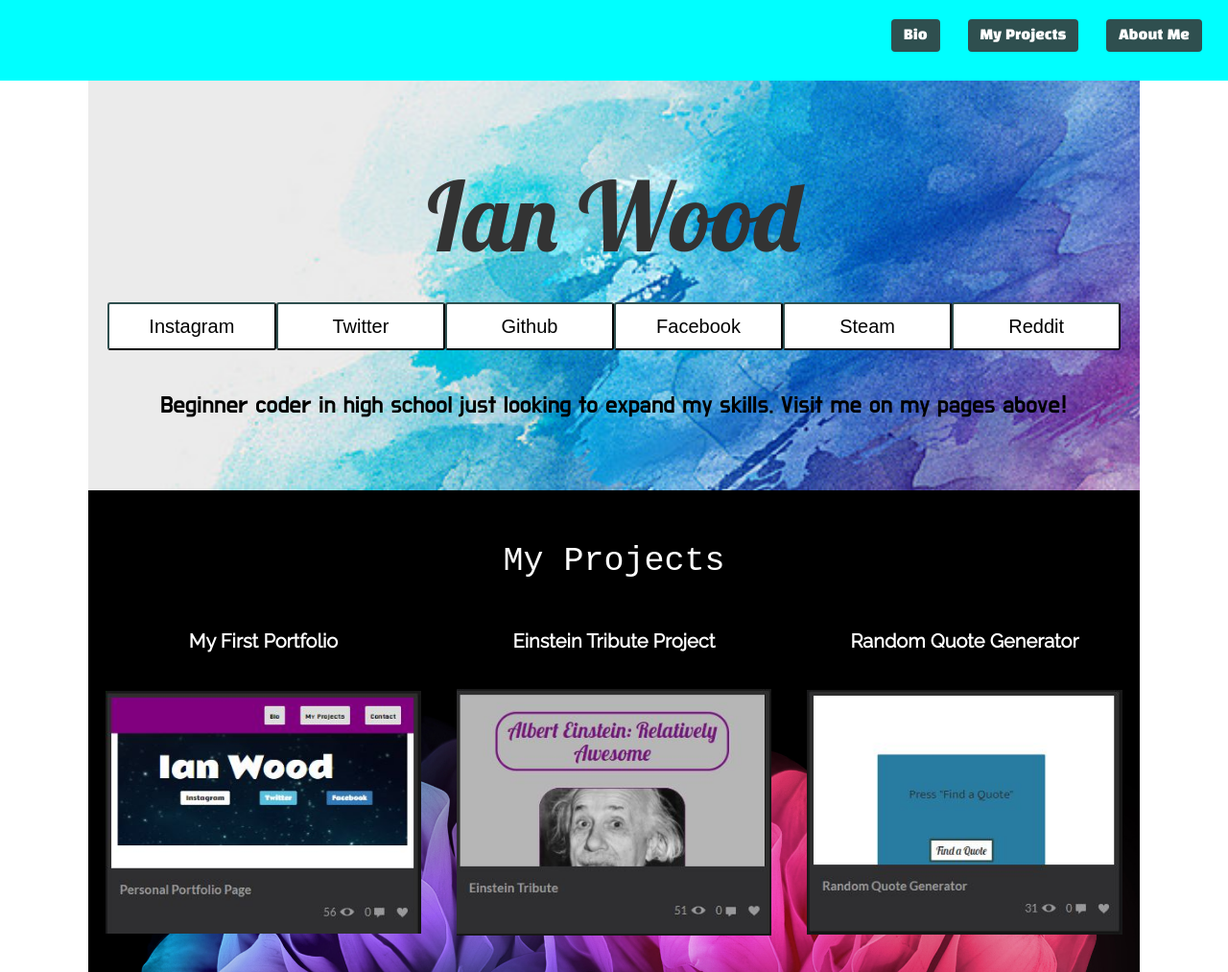
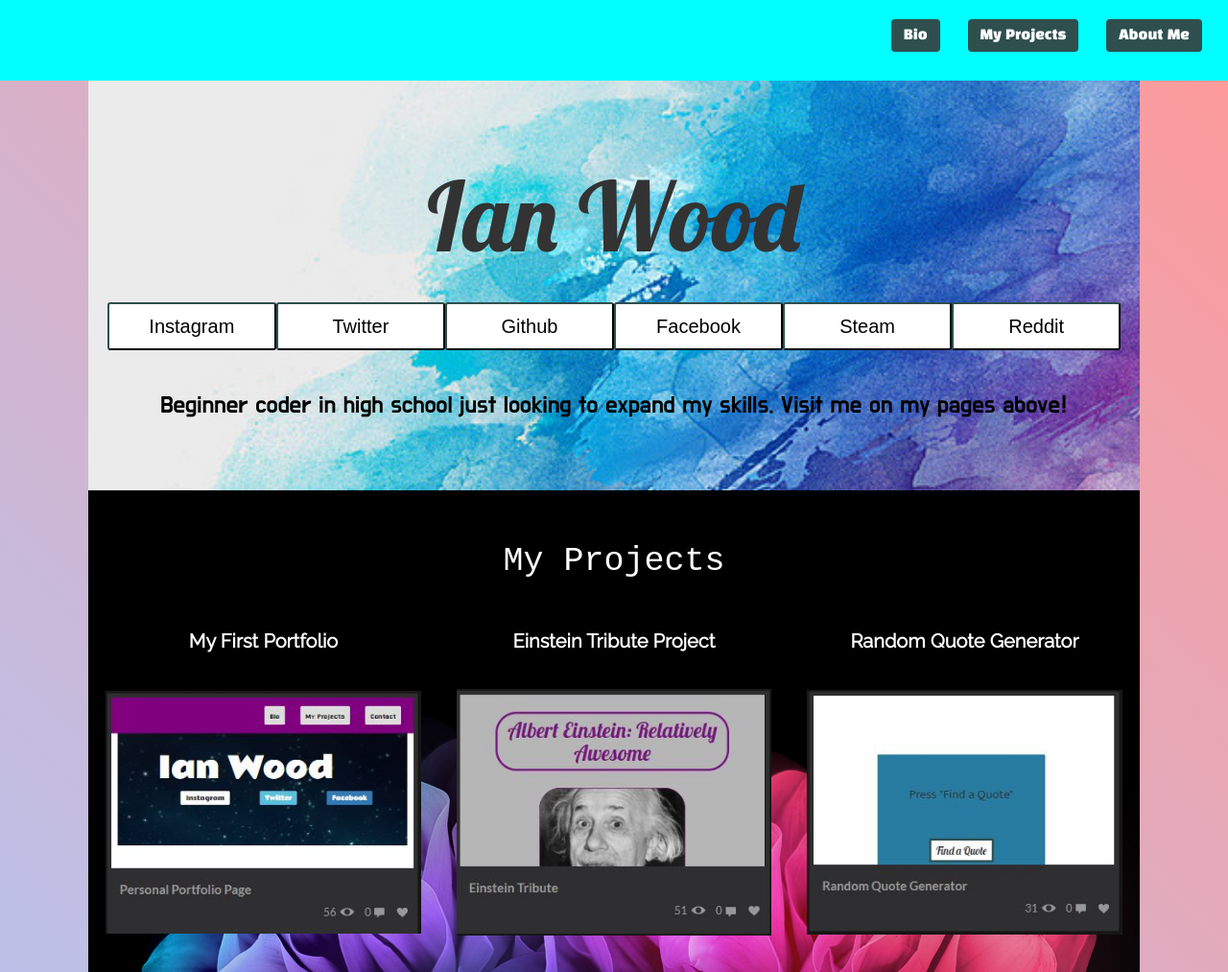
Before and after one commit to ianwood103/My-Portfolio, a plain HTML site: page index.html in a window 1280 px wide. Shown: the top 1013 px of the page at 96% size. Drawn offline with nearby package versions, Linux system fonts and the light colour scheme; a web font is replaced by a local one.

Commit message:
Add files via upload

```diff
--- a/style.css
+++ b/style.css
@@ -1,5 +1,5 @@
 body {
-  background: url(white-background.jpg) fixed;
+  background: linear-gradient(45deg, #aaccff, #ff9999);
   background-size: cover;
   background-repeat: no-repeat;
 }
```
